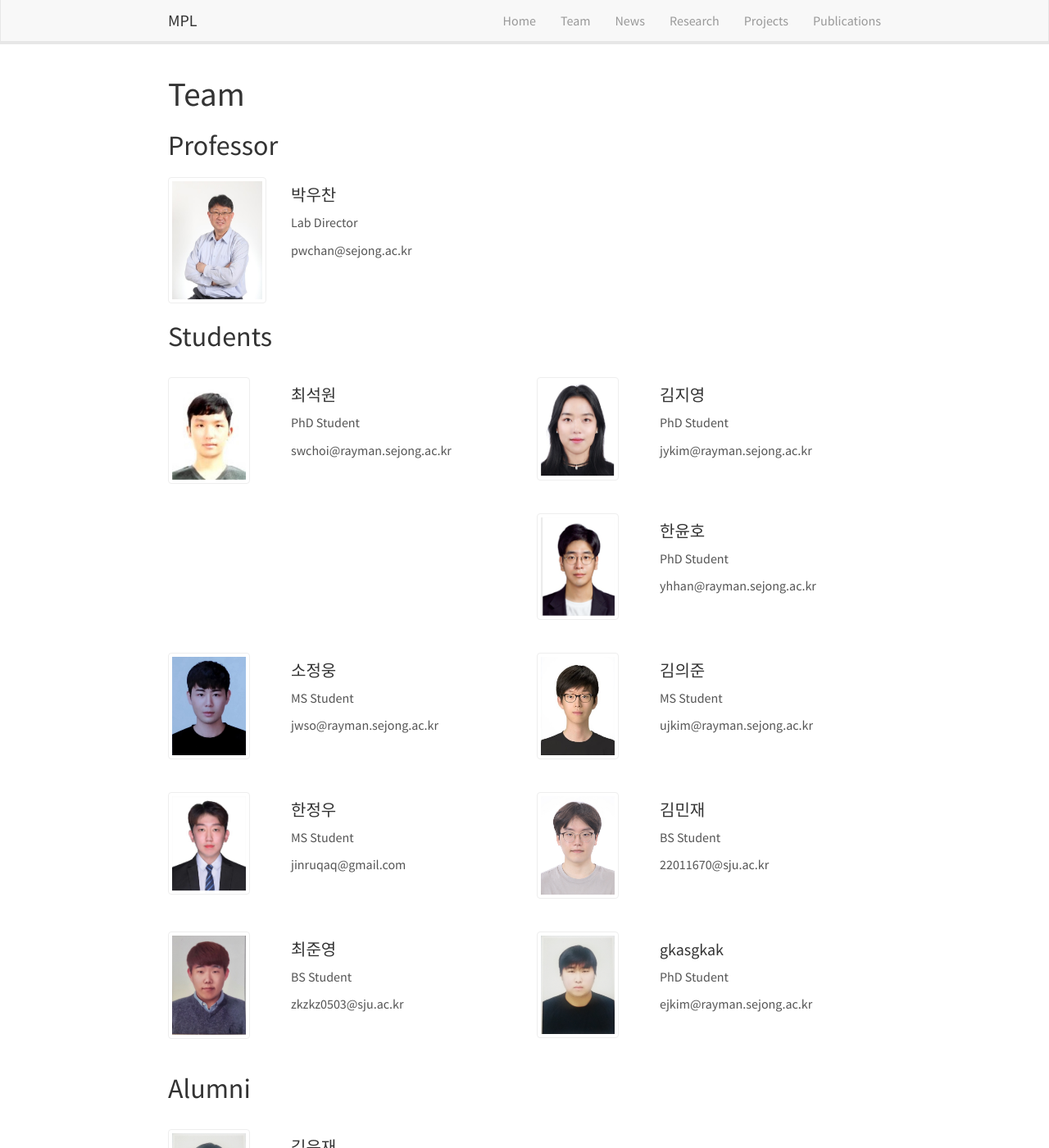
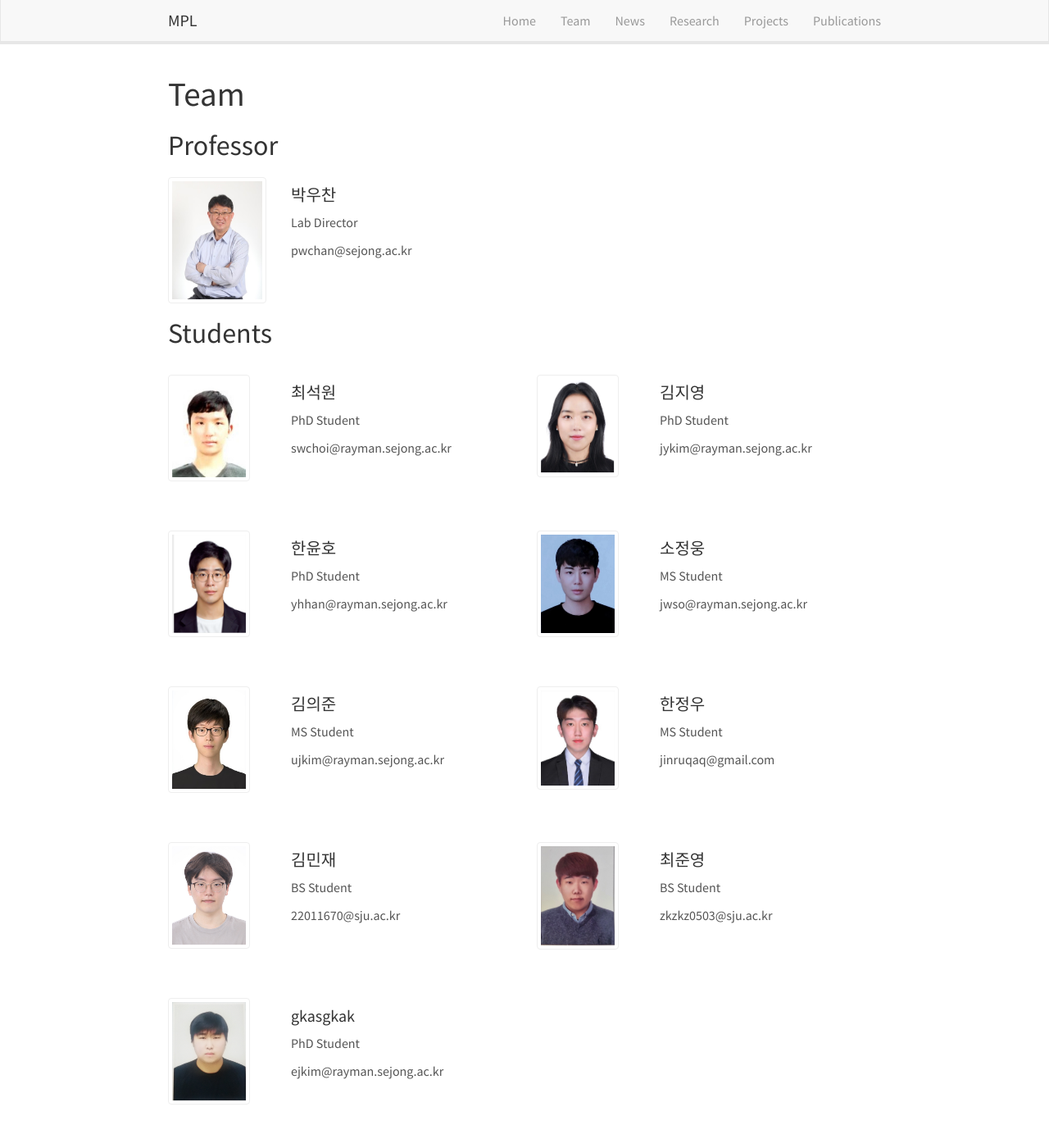
Before and after one commit to MPLRayman/webtest2, a Jekyll site: the page built from _pages/team/index.html, in a window 1280 px wide and 1400 px high. Shown: the whole window at 82% size. Built offline with Jekyll 4.4.1, drawn with Linux system fonts in a browser that asks for light colours; nearby versions of some CDN libraries.

Commit message:
kmj test commit

```diff
--- a/_pages/team/index.html
+++ b/_pages/team/index.html
@@ -35,17 +35,11 @@
 {% endfor %}
 
 <style>
-    .grid-container {
-        display: grid;
-        grid-template-columns: repeat(auto-fill, minmax(600px, 1fr));
-        grid-gap: 20px; /* 카드 간의 간격 */
-    }
-
     .card {
         display: flex;
         flex-direction: column;
         justify-content: space-between;
-        height: 100%; /* 카드 높이를 균일하게 맞춤 */
+        height: 150px; /* 카드 높이를 균일하게 맞춤 */
     }
 
     .card-img {
```
